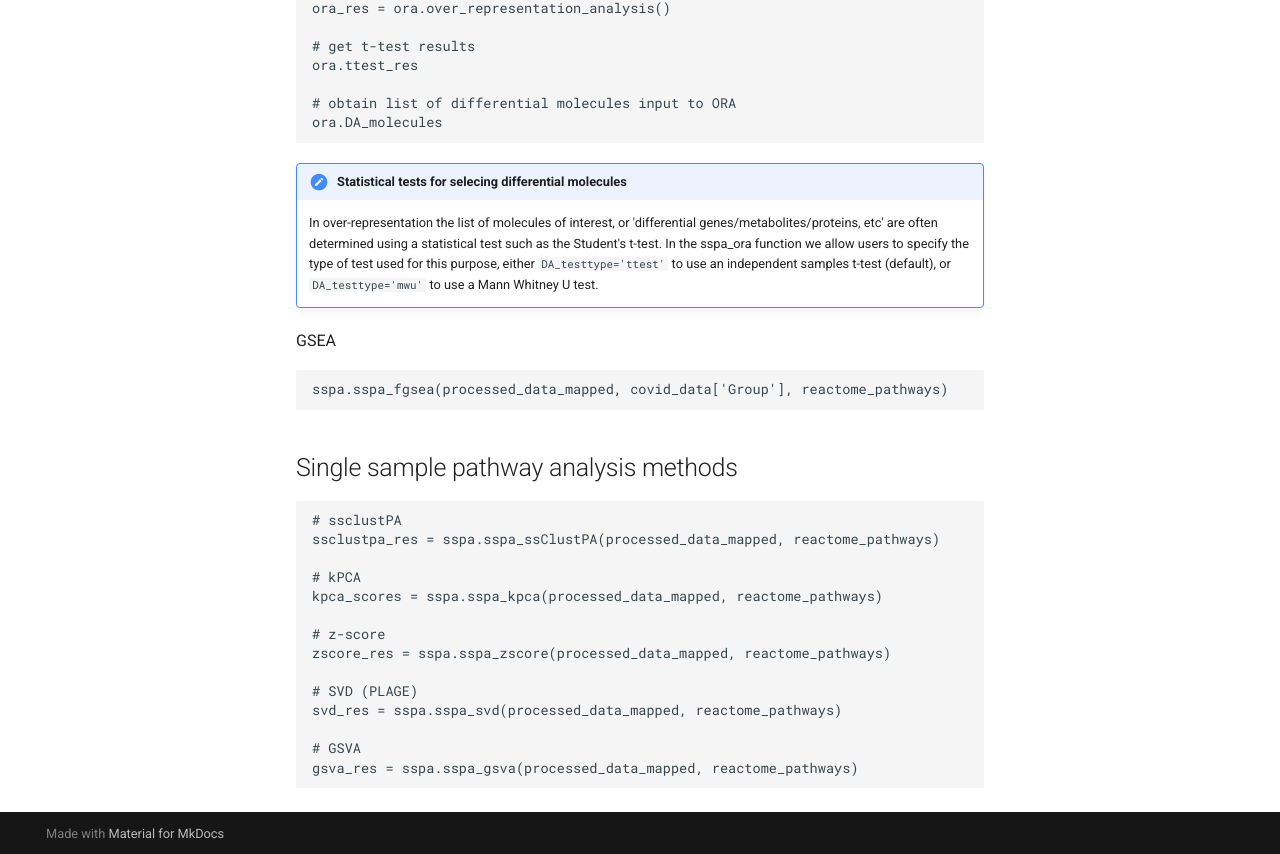
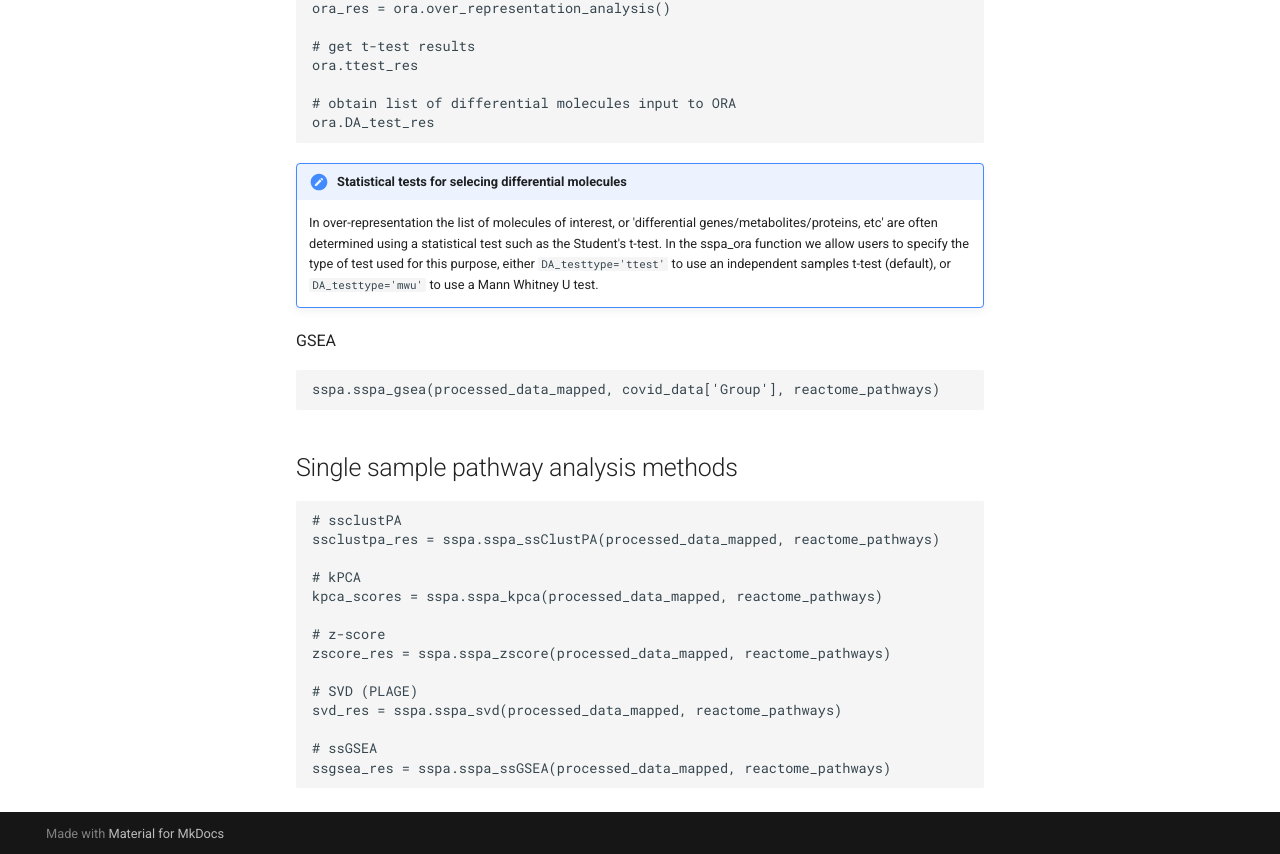
Before and after one commit to cwieder/py-ssPA, an MkDocs documentation site: the page built from docs/docs/tutorials.md, in a window 1280 px wide and 1400 px high, scrolled down 1715 px. Shown: the part 543-1397 px from the top of the window. Built offline with MkDocs 1.6.1 and Material for MkDocs 9.7.7, drawn with Linux system fonts in a browser that asks for light colours; some of the changed text lies outside the part shown.

Commit message:
update tutorials and readme

````diff
--- a/docs/docs/tutorials.md
+++ b/docs/docs/tutorials.md
@@ -97,7 +97,7 @@ ora_res = ora.over_representation_analysis()
 ora.ttest_res
 
 # obtain list of differential molecules input to ORA
-ora.DA_molecules
+ora.DA_test_res
 ```
 
 !!! note "Statistical tests for selecing differential molecules"
@@ -105,7 +105,7 @@ ora.DA_molecules
 
 GSEA
 ```
-sspa.sspa_fgsea(processed_data_mapped, covid_data['Group'], reactome_pathways)
+sspa.sspa_gsea(processed_data_mapped, covid_data['Group'], reactome_pathways)
 ```
 
 ## Single sample pathway analysis methods
@@ -122,6 +122,6 @@ zscore_res = sspa.sspa_zscore(processed_data_mapped, reactome_pathways)
 # SVD (PLAGE)
 svd_res = sspa.sspa_svd(processed_data_mapped, reactome_pathways)
 
-# GSVA
-gsva_res = sspa.sspa_gsva(processed_data_mapped, reactome_pathways)
+# ssGSEA
+ssgsea_res = sspa.sspa_ssGSEA(processed_data_mapped, reactome_pathways)
 ```
````
Also changed, not shown: README.md.
